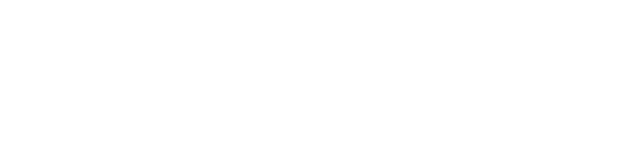
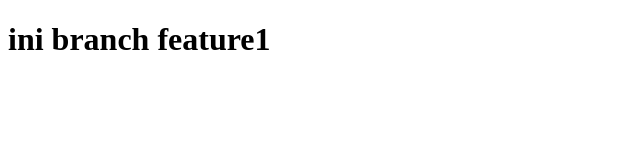
Before and after one commit to nafilahhavina/praktikumGit, a plain HTML site: page index.html in a window 1280 px wide. Shown: the whole page, without its empty margins (0-640 px from the left). Drawn offline with Linux system fonts and the light colour scheme.

Commit message:
ini branch feature1

```diff
--- a/index.html
+++ b/index.html
@@ -7,6 +7,6 @@
     <title>Document</title>
 </head>
 <body>
-
+    <h1>ini branch feature1</h1>
 </body>
 </html>
```
